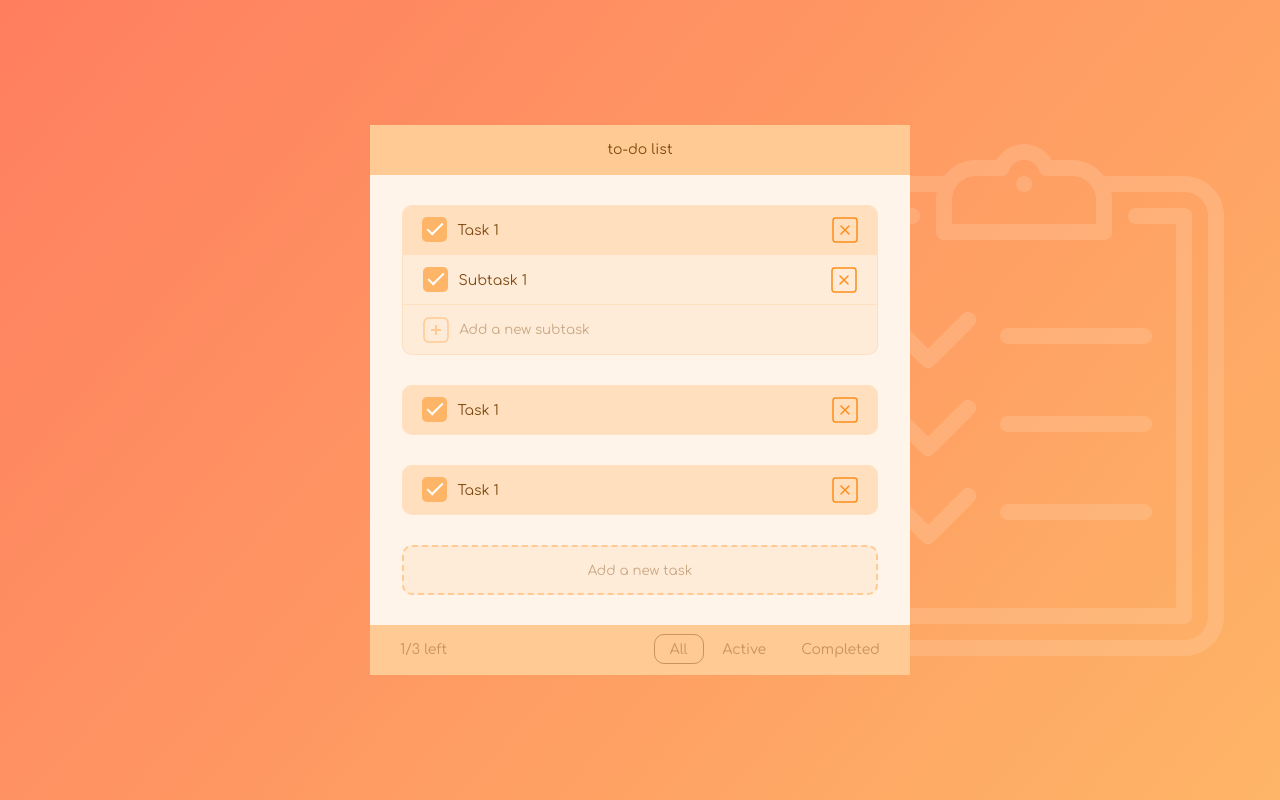
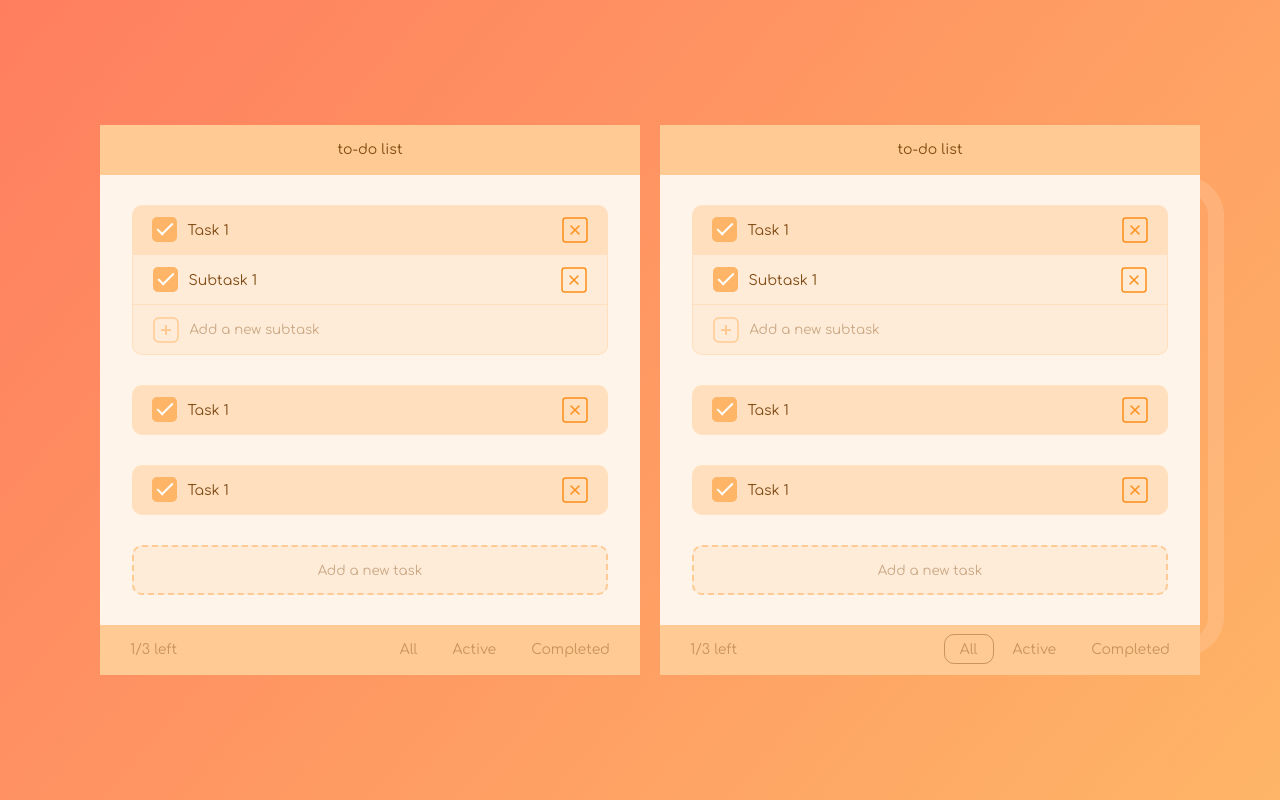
Before and after one commit to nstppbl/vue-project, a Vue app: page / in a window 1280 px wide. Built offline with nearby package versions, Linux system fonts and the light colour scheme.

Commit message:
test copy main component

```diff
--- a/src/App.vue
+++ b/src/App.vue
@@ -1,5 +1,7 @@
 <template>
   <div id="app">
+    <TodoForm></TodoForm>
+    <br>
     <TodoForm></TodoForm>
   </div>
 </template>
@@ -46,4 +48,12 @@ body {
   font-family: 'Comfortaa';
 }
 
+#app {
+  display: flex;
+}
+
+.todo-form {
+  margin-left: 20px;
+}
+
 </style>
```
